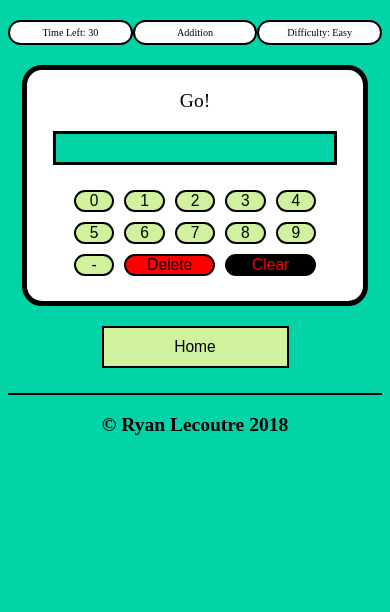
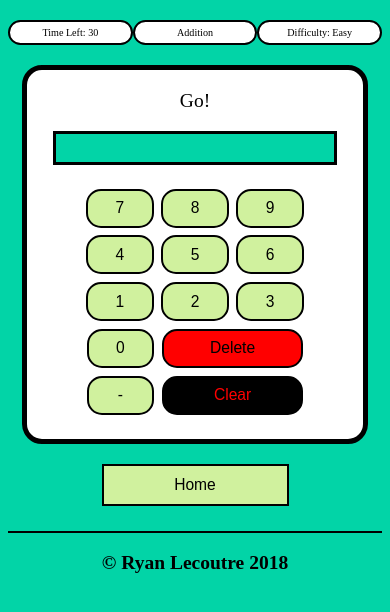
Before and after one commit to aquajelly/numbermania, a plain HTML site: page html/addition.html in a window 390 px wide. Both pictures are taken after a click on the button "Easy". Shown: the part 76-688 px from the top of the page. Drawn offline with Linux system fonts and the light colour scheme.

Commit message:
improved the size of the number buttons on mobile devices

```diff
--- a/js/addition.js
+++ b/js/addition.js
@@ -8,13 +8,13 @@ content = document.getElementsByClassName('content')[0];
 gamePlay = (num1, num2) => {
   let gameScore = 0;
   let seconds = 30;
-  let timer = document.createElement('div');
+  const timer = document.createElement('div');
   timer.style.textAlign = 'center';
   timer.style.marginTop = '20px';
   timer.style.marginBottom = '20px';
   timer.style.margin = 'auto';
   timer.style.display = 'flex';
-  let timerContent = document.createElement('p');
+  const timerContent = document.createElement('p');
   timerContent.style.width = '30%';
   timerContent.style.background = 'white';
   timerContent.style.border = '2px solid black';
@@ -82,111 +82,109 @@ gamePlay = (num1, num2) => {
   let answerButtonsArea1 = document.createElement('div');
   let answerButtonsArea2 = document.createElement('div');
   let answerButtonsArea3 = document.createElement('div');
+  let answerButtonsArea4 = document.createElement('div');
+  let answerButtonsArea5 = document.createElement('div');
   answerButtonsArea.appendChild(answerButtonsArea1);
   answerButtonsArea.appendChild(answerButtonsArea2);
   answerButtonsArea.appendChild(answerButtonsArea3);
+  answerButtonsArea.appendChild(answerButtonsArea4);
+  answerButtonsArea.appendChild(answerButtonsArea5);
   addNumber = (number) => {
-    if (number <= 9) {
-      submittedAnswer += number;
-    } else if (number == 10) {
-      submittedAnswer += '-';
-    } else if (number == 11) {
+    if (submittedAnswer.length < 5) {
+      if (number <= 9) {
+        submittedAnswer += number;
+      } else if (number == 10) {
+        submittedAnswer += '-';
+      }
+    }
+    if (number == 11) {
       submittedAnswer = submittedAnswer.substr(0, submittedAnswer.length-1);
-    } else {
+    } else if (number == 12){
       submittedAnswer = '';
     }
   }
   let answerZero = document.createElement('button');
+  // const answers = document.getElementById('button-array')
+  // answers.map(button => {
+  //   button.setAttribute('class', 'answerButton')
+  // })
   answerZero.setAttribute('class', 'answerButtons');
   answerZero.setAttribute('type', 'button');
   answerZero.innerHTML = '0';
-  answerZero.style.margin = '5px';
   answerZero.addEventListener('click', function() {addNumber(0)});
-  answerButtonsArea1.appendChild(answerZero);
+  answerButtonsArea4.appendChild(answerZero);
   let answerOne = document.createElement('button');
   answerOne.setAttribute('class', 'answerButtons');
   answerOne.setAttribute('type', 'button');
   answerOne.innerHTML = '1';
-  answerOne.style.margin = '5px';
   answerOne.addEventListener('click', function() {addNumber(1)});
-  answerButtonsArea1.appendChild(answerOne);
+  answerButtonsArea3.appendChild(answerOne);
   let answerTwo = document.createElement('button');
   answerTwo.setAttribute('class', 'answerButtons');
   answerTwo.setAttribute('type', 'button');
   answerTwo.innerHTML = '2';
-  answerTwo.style.margin = '5px';
   answerTwo.addEventListener('click', function() {addNumber(2)});
-  answerButtonsArea1.appendChild(answerTwo);
+  answerButtonsArea3.appendChild(answerTwo);
   let answerThree = document.createElement('button');
   answerThree.setAttribute('class', 'answerButtons');
   answerThree.setAttribute('type', 'button');
   answerThree.innerHTML = '3';
-  answerThree.style.margin = '5px';
   answerThree.addEventListener('click', function() {addNumber(3)});
-  answerButtonsArea1.appendChild(answerThree);
+  answerButtonsArea3.appendChild(answerThree);
   let answerFour = document.createElement('button');
   answerFour.setAttribute('class', 'answerButtons');
   answerFour.setAttribute('type', 'button');
   answerFour.innerHTML = '4';
-  answerFour.style.margin = '5px';
   answerFour.addEventListener('click', function() {addNumber(4)});
-  answerButtonsArea1.appendChild(answerFour);
+  answerButtonsArea2.appendChild(answerFour);
   let answerFive = document.createElement('button');
   answerFive.setAttribute('class', 'answerButtons');
   answerFive.setAttribute('type', 'button');
   answerFive.innerHTML = '5';
-  answerFive.style.margin = '5px';
   answerFive.addEventListener('click', function() {addNumber(5)});
   answerButtonsArea2.appendChild(answerFive);
   let answerSix = document.createElement('button');
   answerSix.setAttribute('class', 'answerButtons');
   answerSix.setAttribute('type', 'button');
   answerSix.innerHTML = '6';
-  answerSix.style.margin = '5px';
   answerSix.addEventListener('click', function() {addNumber(6)});
   answerButtonsArea2.appendChild(answerSix);
   let answerSeven = document.createElement('button');
   answerSeven.setAttribute('class', 'answerButtons');
   answerSeven.setAttribute('type', 'button');
   answerSeven.innerHTML = '7';
-  answerSeven.style.margin = '5px';
   answerSeven.addEventListener('click', function() {addNumber(7)});
-  answerButtonsArea2.appendChild(answerSeven);
+  answerButtonsArea1.appendChild(answerSeven);
   let answerEight = document.createElement('button');
   answerEight.setAttribute('class', 'answerButtons');
   answerEight.setAttribute('type', 'button');
   answerEight.innerHTML = '8';
-  answerEight.style.margin = '5px';
   answerEight.addEventListener('click', function() {addNumber(8)});
-  answerButtonsArea2.appendChild(answerEight);
+  answerButtonsArea1.appendChild(answerEight);
   let answerNine = document.createElement('button');
   answerNine.setAttribute('class', 'answerButtons');
   answerNine.setAttribute('type', 'button');
   answerNine.innerHTML = '9';
-  answerNine.style.margin = '5px';
   answerNine.addEventListener('click', function() {addNumber(9)});
-  answerButtonsArea2.appendChild(answerNine);
+  answerButtonsArea1.appendChild(answerNine);
   let answerMinus = document.createElement('button');
   answerMinus.setAttribute('class', 'answerButtons');
   answerMinus.setAttribute('type', 'button');
   answerMinus.innerHTML = '-';
-  answerMinus.style.margin = '5px';
   answerMinus.addEventListener('click', function() {addNumber(10)});
-  answerButtonsArea3.appendChild(answerMinus);
+  answerButtonsArea5.appendChild(answerMinus);
   let answerDelete = document.createElement('button');
   answerDelete.setAttribute('class', 'deleteButton');
   answerDelete.setAttribute('type', 'button');
   answerDelete.innerHTML = 'Delete';
-  answerDelete.style.margin = '5px';
   answerDelete.addEventListener('click', function() {addNumber(11)});
-  answerButtonsArea3.appendChild(answerDelete);
+  answerButtonsArea4.appendChild(answerDelete);
   let answerClear = document.createElement('button');
   answerClear.setAttribute('class', 'clearButton');
   answerClear.setAttribute('type', 'button');
   answerClear.innerHTML = 'Clear';
-  answerClear.style.margin = '5px';
   answerClear.addEventListener('click', function() {addNumber(12)});
-  answerButtonsArea3.appendChild(answerClear);
+  answerButtonsArea5.appendChild(answerClear);
   game.appendChild(answerButtonsArea);
 
   let body = document.querySelector('body');
@@ -241,6 +239,8 @@ gamePlay = (num1, num2) => {
   setTimeout(getSet, 1000);
   setTimeout(go, 2000);
   setTimeout(gameStart, 3000);
+
+  // additionLogic.js
 
   let number1 = parseInt(Math.random()*num1) + 1;
   let number2 = parseInt(Math.random()*num2) + 1;
--- a/main.css
+++ b/main.css
@@ -40,11 +40,10 @@ body {
   background-color: rgb(208, 241, 158);
   border: 2px solid black;
   font-size: 20px;
-  padding: 10px;
-  width: 50px;
-  height: 50px;
+  width: 100px;
+  height: 40px;
   text-align: center;
-  margin-bottom: 5px;
+  margin: 5px;
   border-radius: 15px;
 }
 
@@ -52,11 +51,10 @@ body {
   background-color: rgb(255, 0, 0);
   border: 2px solid black;
   font-size: 20px;
-  padding: 10px;
-  height: 50px;
-  width: 110px;
+  height: 40px;
+  width: 210px;
   text-align: center;
-  margin-bottom: 5px;
+  margin: 5px;
   border-radius: 15px;
 }
 
@@ -65,11 +63,10 @@ body {
   color: red;
   border: 2px solid black;
   font-size: 20px;
-  padding: 10px;
-  height: 50px;
-  width: 110px;
+  height: 40px;
+  width: 210px;
   text-align: center;
-  margin-bottom: 5px;
+  margin: 5px;
   border-radius: 15px;
 }
 
@@ -143,6 +140,10 @@ input[type=number]::-webkit-outer-spin-button {
   margin: 0;
 }
 
+button:focus {
+  outline: 0;
+}
+
 @media screen and (max-width: 500px) {
   .header-title {
     width: 100%;
@@ -171,15 +172,17 @@ input[type=number]::-webkit-outer-spin-button {
     width: 90%;
   }
   .answerButtons {
-    width: 12%;
-    height: 12%;
+    width: 20%;
+    height: 10vw;
     font-size: 4vw;
     padding: 0px;
+    margin: 1vw;
   }
   .deleteButton, .clearButton {
-    width: 27%;
-    height: 12%;
+    width: 42%;
+    height: 10vw;
     font-size: 4vw;
     padding: 0px;
+    margin: 1vw;
   }
 }
```
Also changed, not shown: js/allOfThem.js (+28 -30 lines), js/division.js (+28 -30 lines), js/multiplication.js (+28 -30 lines), js/subtraction.js (+28 -30 lines).
